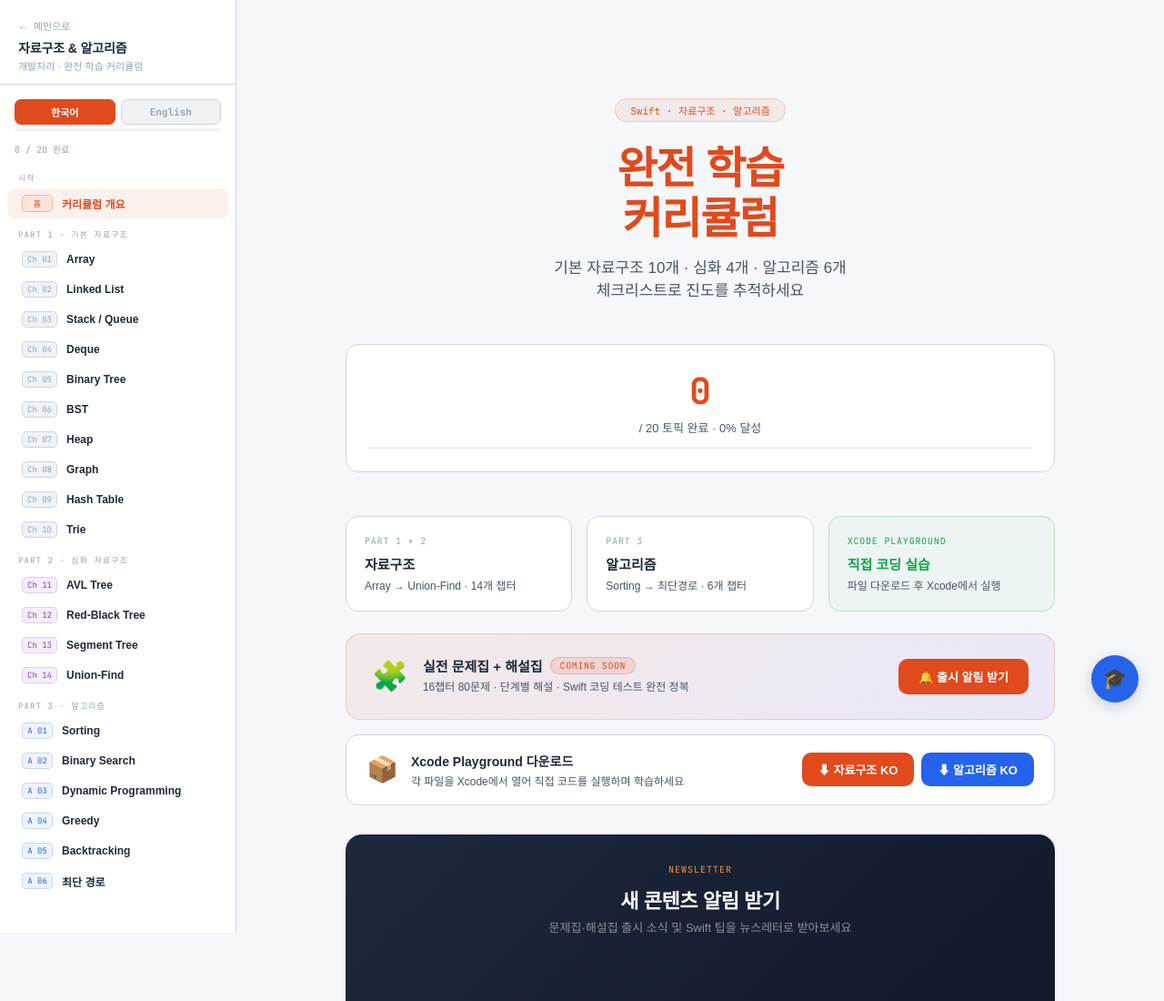
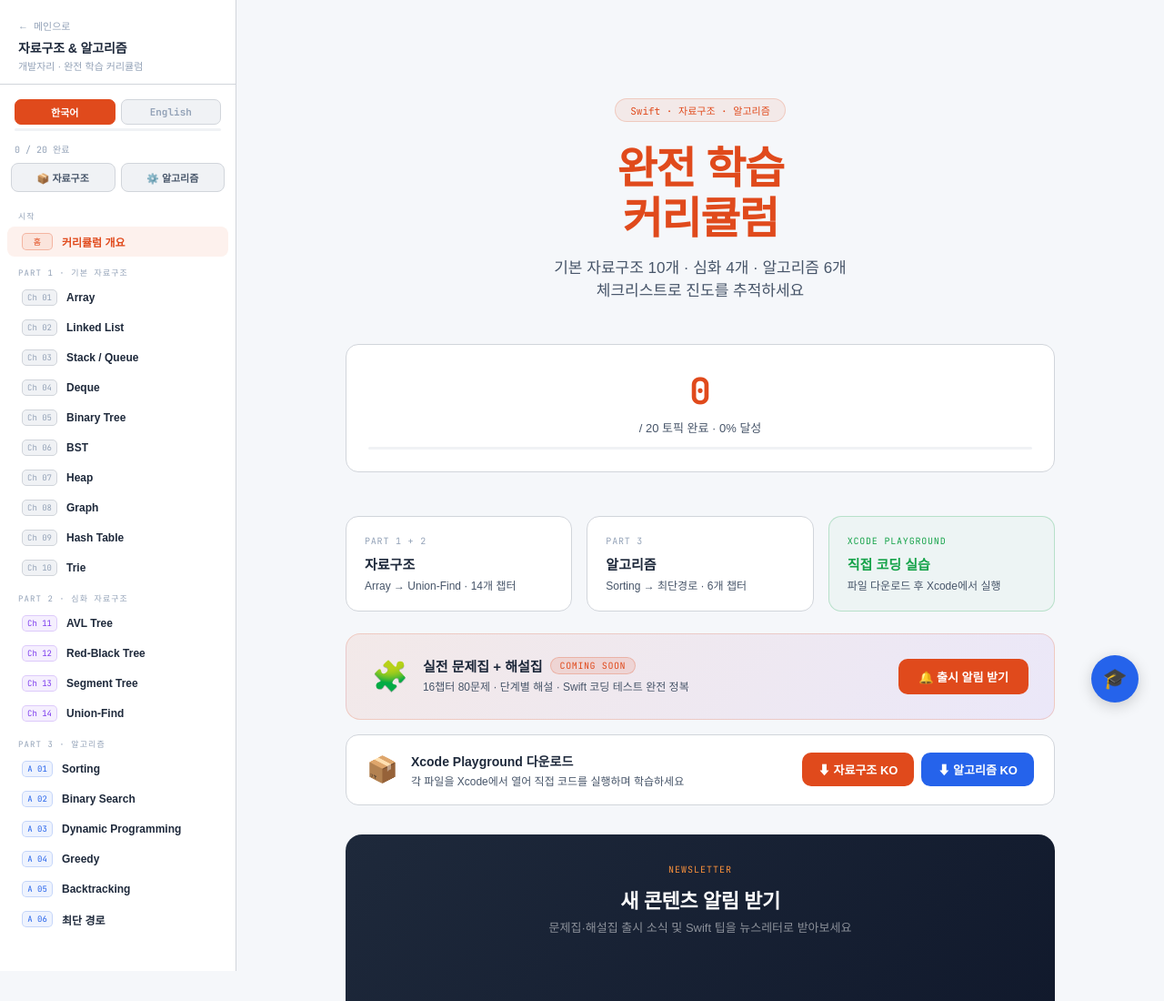
Before and after one commit to M1zz/swift-data-structures, a plain HTML site: page docs/learn.html in a window 1280 px wide. Shown: the top 1100 px of the page at 91% size. Drawn offline with Linux system fonts and the light colour scheme; grey boxes are pictures that could not be loaded; a web font is replaced by a local one.

Commit message:
feat: add DS/ALG quick-jump tabs to sidebar for easier navigation
Co-Authored-By: Claude Sonnet 4.6 <noreply@anthropic.com>

```diff
--- a/docs/learn.html
+++ b/docs/learn.html
@@ -26,6 +26,11 @@ body{background:var(--bg);color:var(--text);font-family:'Pretendard',sans-serif;
 .progress-bar{height:3px;background:var(--surface2);margin:0 16px 12px;border-radius:99px;overflow:hidden;}
 .progress-fill{height:100%;background:var(--accent);border-radius:99px;transition:width .4s;}
 .progress-label{font-size:10px;color:var(--text3);padding:0 16px 8px;font-family:'JetBrains Mono',monospace;}
+.part-tabs{display:flex;gap:6px;padding:0 12px 10px;}
+.part-tab{flex:1;padding:7px 4px;border:1px solid var(--border);border-radius:8px;font-size:11px;font-weight:700;cursor:pointer;text-align:center;background:var(--surface2);color:var(--text2);transition:all .15s;}
+.part-tab:hover{border-color:var(--accent);color:var(--accent);}
+.part-tab.ds{}.part-tab.alg{}.part-tab.ds.on{background:rgba(224,74,28,.1);border-color:rgba(224,74,28,.4);color:var(--accent);}
+.part-tab.alg.on{background:rgba(37,99,235,.1);border-color:rgba(37,99,235,.4);color:var(--accent2);}
 .sidebar-part{font-size:9px;font-family:'JetBrains Mono',monospace;color:var(--text3);letter-spacing:.12em;text-transform:uppercase;padding:10px 20px 4px;}
 .sidebar-item{display:flex;align-items:center;gap:10px;padding:7px 16px;cursor:pointer;border-radius:8px;margin:1px 8px;transition:background .12s;}
 .sidebar-item:hover{background:var(--surface2);}
@@ -173,6 +178,11 @@ body.en [data-en]{display:revert;}
   </div>
   <div class="progress-bar"><div class="progress-fill" id="prog-fill" style="width:0%"></div></div>
   <div class="progress-label" id="prog-label"><span data-ko>0 / 20 완료</span><span data-en>0 / 20 done</span></div>
+
+  <div class="part-tabs">
+    <button class="part-tab ds" onclick="jumpPart('ds')"><span data-ko>📦 자료구조</span><span data-en>📦 DS</span></button>
+    <button class="part-tab alg" onclick="jumpPart('alg')"><span data-ko>⚙️ 알고리즘</span><span data-en>⚙️ Alg</span></button>
+  </div>
 
   <div class="sidebar-part"><span data-ko>시작</span><span data-en>START</span></div>
   <div class="sidebar-item active" onclick="show('home')"><span class="si-num"><span data-ko>홈</span><span data-en>Home</span></span><span class="si-name"><span data-ko>커리큘럼 개요</span><span data-en>Curriculum Overview</span></span><span class="si-check">✓</span></div>
@@ -1954,6 +1964,18 @@ function updateProgress() {
 }
 
 // FAB
+function jumpPart(part) {
+  // 탭 활성화
+  document.querySelectorAll('.part-tab').forEach(function(t){ t.classList.remove('on'); });
+  document.querySelector('.part-tab.'+part).classList.add('on');
+  // 해당 파트 첫 챕터로 이동
+  var target = part === 'ds' ? 'ds1' : 'alg1';
+  show(target);
+  // 사이드바에서 해당 섹션 헤더가 보이도록 스크롤
+  var navEl = document.getElementById('nav-' + target);
+  if (navEl) navEl.scrollIntoView({ block: 'center', behavior: 'smooth' });
+}
+
 function toggleFab() {
   document.getElementById('fab-popup').classList.toggle('open');
 }
```
